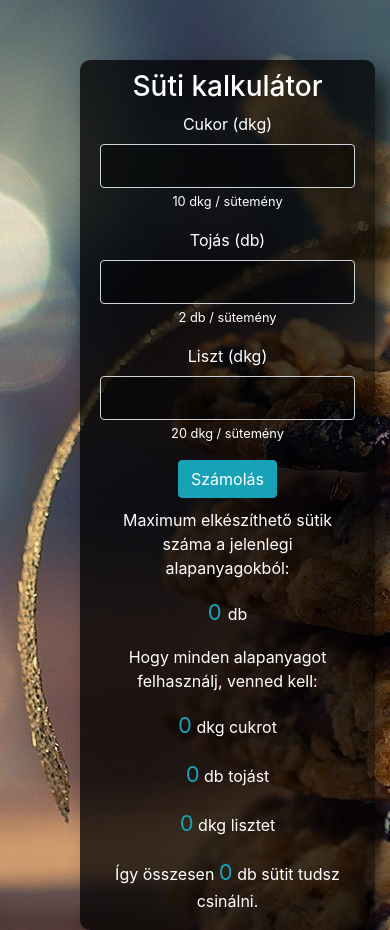
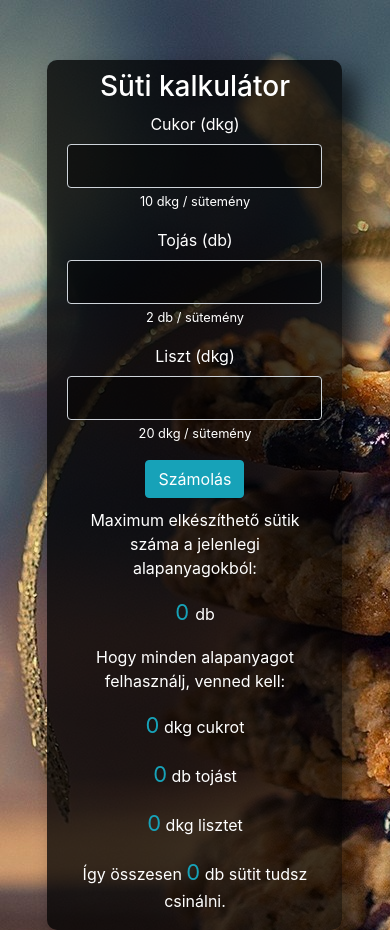
Before and after one commit to nro611/nro611.github.io, a plain HTML site: page index.html in a window 390 px wide. Drawn offline with Linux system fonts and the light colour scheme.

Commit message:
trying to fix mobile

```diff
--- a/css/main.css
+++ b/css/main.css
@@ -1,14 +1,19 @@
 html {
     background-image: url(../img/cookie.jpg);
+    width: 100%;
+    height: 100;
 }
 
 body  {
     background-color: transparent !important;
     color: white !important;
-    ;
-}
+    background-size: cover !important;
+    width: 100vw;
+    height: 100vh;
+    background-position: center, center;
+    }
 .container {
-    margin-right: 0 !important;
+    margin-right: 20px !important;
     margin-top: 60px !important;
 }
 
--- a/index.html
+++ b/index.html
@@ -12,9 +12,8 @@
 <body>
     <div class="container">
         <div class="row">
-            <div class="col-2 col-md-5"></div>
+            <div class="col-1 col-md-5"></div>
             <div class="col-10 col-md-7">
-
                 <form>
                     <h3>Süti kalkulátor</h3>
                     <div class="form-group">
@@ -60,6 +59,7 @@
                     </div>
                 </form>
             </div>
+            <div class="col-1 col-md-0"></div>
         </div>
     </div>
     <script src="js/calc.js"></script>
```
